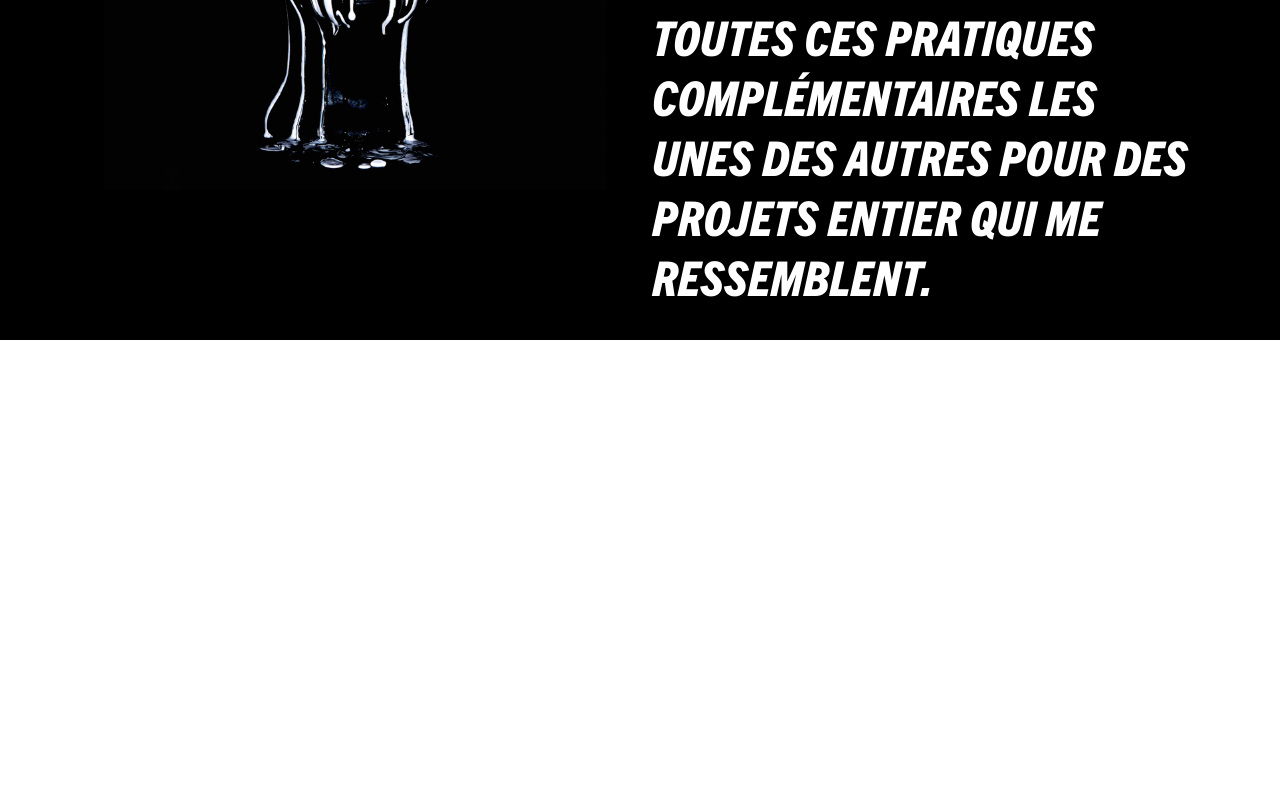
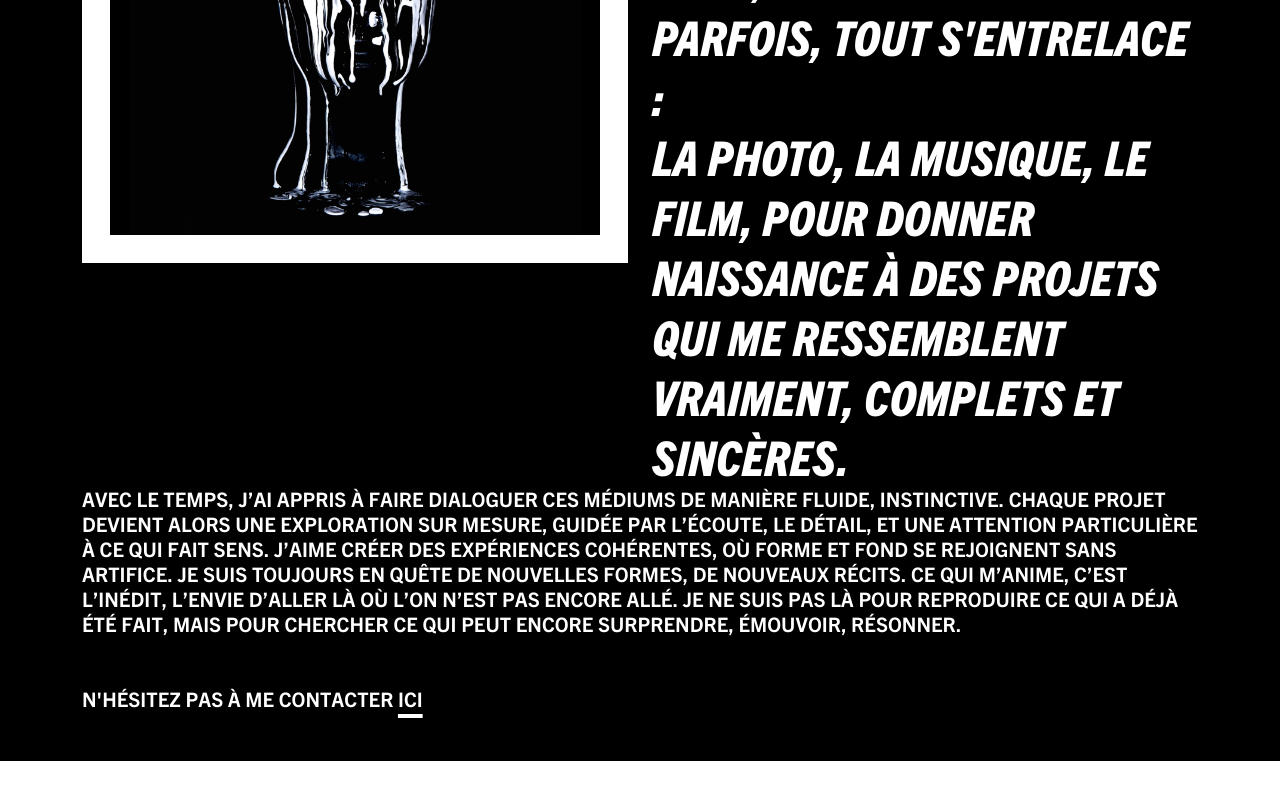
Before and after one commit to simonruchet/19_SITE-PORTFOLIO, a website built with Parcel: page src/about.html in a window 1280 px wide. Shown: the part 434-1234 px from the top of the page. Before the commit the page ends 874 px from the top, so only its background shows below. Built offline with nearby package versions, Linux system fonts and the light colour scheme.

Commit message:
finalisation page about

```diff
--- a/src/about.html
+++ b/src/about.html
@@ -21,10 +21,33 @@
 
             <div class="col-6">
               <div class="about-text">
-                Je m’appelle Simon Ruchet et je fais de la photo, de la vidéo et
-                de la musique. Parfois je lie toutes ces pratiques
-                complémentaires les unes des autres pour des projets entier qui
-                me ressemblent.
+                Je m'appelle Simon Ruchet. Je crée des images, je façonne des
+                sons, je raconte en vidéo. Parfois, tout s'entrelace : <br />la
+                photo, la musique, le film, pour donner naissance à des projets
+                qui me ressemblent vraiment, complets et sincères.
+              </div>
+            </div>
+          </div>
+          <div class="row">
+            <div class="col-12">
+              <div class="about-text-little">
+                Avec le temps, j’ai appris à faire dialoguer ces médiums de
+                manière fluide, instinctive. Chaque projet devient alors une
+                exploration sur mesure, guidée par l’écoute, le détail, et une
+                attention particulière à ce qui fait sens. J’aime créer des
+                expériences cohérentes, où forme et fond se rejoignent sans
+                artifice. Je suis toujours en quête de nouvelles formes, de
+                nouveaux récits. Ce qui m’anime, c’est l’inédit, l’envie d’aller
+                là où l’on n’est pas encore allé. Je ne suis pas là pour
+                reproduire ce qui a déjà été fait, mais pour chercher ce qui
+                peut encore surprendre, émouvoir, résonner.
+              </div>
+            </div>
+          </div>
+          <div class="row">
+            <div class="col-6">
+              <div class="about-text-little">
+                N'hésitez pas à me contacter <a href="contact.html"> ici </a>
               </div>
             </div>
           </div>
--- a/src/scss/modules/_about.scss
+++ b/src/scss/modules/_about.scss
@@ -11,5 +11,20 @@
 }
 
 .about img {
-  margin-bottom: 150px;
+  margin-top: 70px;
+  margin-bottom: 50px;
+  border: 28px solid #fff;
 }
+
+.about-text-little {
+  font-size: 20px;
+  color: white;
+  margin-bottom: 50px;
+}
+
+.about-text-little a {
+  text-decoration-line: underline;
+
+  text-decoration-thickness: 20%;
+  text-underline-offset: 25%;
+}
--- a/src/scss/modules/_button-back-to-projects.scss
+++ b/src/scss/modules/_button-back-to-projects.scss
@@ -10,4 +10,5 @@
   line-height: 95%;
   color: white;
   display: inline-block;
+  mix-blend-mode: hard-light;
 }
```
Also changed, not shown: src/contact.html (+5 -5 lines), src/footer.html (+6 -2 lines).
